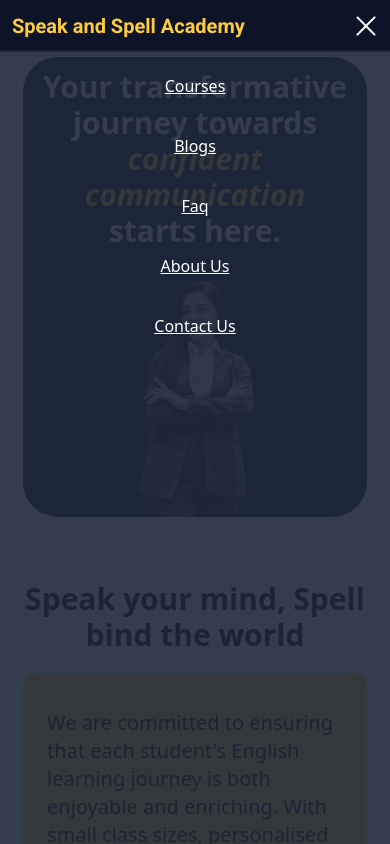
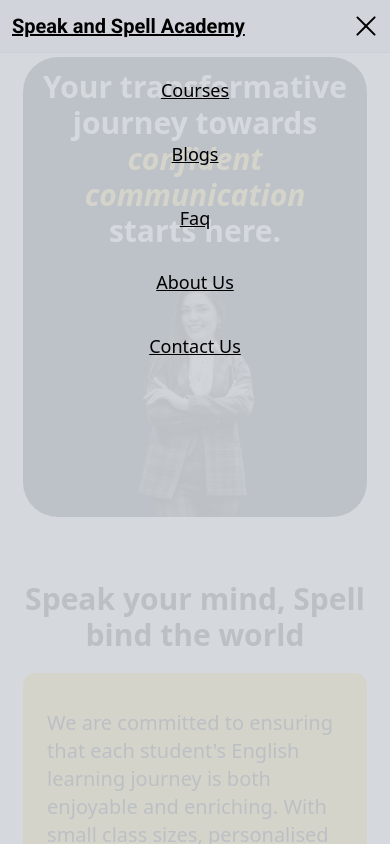
Before and after one commit to dhruvkaushik305/speakandspell, a React (Vite) app in the folder frontend/: page / in a window 390 px wide. Both pictures are taken after a click on the picture 366 px from the left and 26 px from the top of the page. Built offline with nearby package versions, Linux system fonts and the light colour scheme.

Commit message:
FIX: Changed the colors of the navbar and fixed the hamburger bug

```diff
--- a/frontend/src/Components/NavbarLinksComponent.tsx
+++ b/frontend/src/Components/NavbarLinksComponent.tsx
@@ -14,7 +14,7 @@ const NavbarLinksComponent: React.FC<NavbarLinksComponentProps> = ({
     <NavLink
       to={`/${refersTo.toLowerCase()}`}
       className={({ isActive }) => {
-        return `${classes} ${isActive ? "font-semibold text-Sunglow" : "text-white"}`;
+        return `${classes} ${isActive ? "text-black underline" : "text-black"}`;
       }}
     >
       {title}
--- a/frontend/src/Layouts/NavbarLayout.tsx
+++ b/frontend/src/Layouts/NavbarLayout.tsx
@@ -6,7 +6,7 @@ const NavbarLayout: React.FC = () => {
   const [isOpen, setIsOpen] = useState(false);
   const toggleMenu = () => setIsOpen(!isOpen);
   return (
-    <div className="flex h-[4rem] w-full items-center justify-between border-b border-slate-200 bg-OxfordBlue p-2 lg:justify-around">
+    <div className="flex h-[4rem] w-full items-center justify-between border-b border-slate-400 bg-gray-300 p-2 lg:justify-around">
       <NavbarLinksComponent
         title="Speak and Spell Academy"
         refersTo=""
@@ -29,33 +29,33 @@ const NavbarLayout: React.FC = () => {
         {isOpen && (
           <div className="flex flex-col">
             <nav
-              className="absolute -right-2 top-[2.5rem] z-50 flex h-screen w-screen flex-col items-center gap-5 bg-slate-800/90 p-4"
+              className="fixed right-0 top-[3.25rem] z-50 flex h-screen w-screen flex-col items-center gap-5 bg-gray-300/90 p-4"
               onClick={toggleMenu}
             >
               <NavbarLinksComponent
                 title="Courses"
                 refersTo="courses"
-                classes="w-full text-center p-2 rounded-lg underline"
+                classes="w-full text-center p-2 text-lg rounded-lg underline"
               />
               <NavbarLinksComponent
                 title="Blogs"
                 refersTo="blogs"
-                classes="w-full text-center p-2 rounded-lg underline"
+                classes="w-full text-center p-2 text-lg rounded-lg underline"
               />
               <NavbarLinksComponent
                 title="Faq"
                 refersTo="faq"
-                classes="w-full text-center p-2 rounded-lg underline"
+                classes="w-full text-center p-2 text-lg rounded-lg underline"
               />
               <NavbarLinksComponent
                 title="About Us"
                 refersTo="aboutus"
-                classes="w-full text-center p-2 rounded-lg underline"
+                classes="w-full text-center p-2 text-lg rounded-lg underline"
               />
               <NavbarLinksComponent
                 title="Contact Us"
                 refersTo="contactus"
-                classes="w-full text-center p-2 rounded-lg underline"
+                classes="w-full text-center p-2 text-lg rounded-lg underline"
               />
             </nav>
           </div>
```
Also changed, not shown: frontend/src/assets/close.svg, frontend/src/assets/hamburger.svg.
